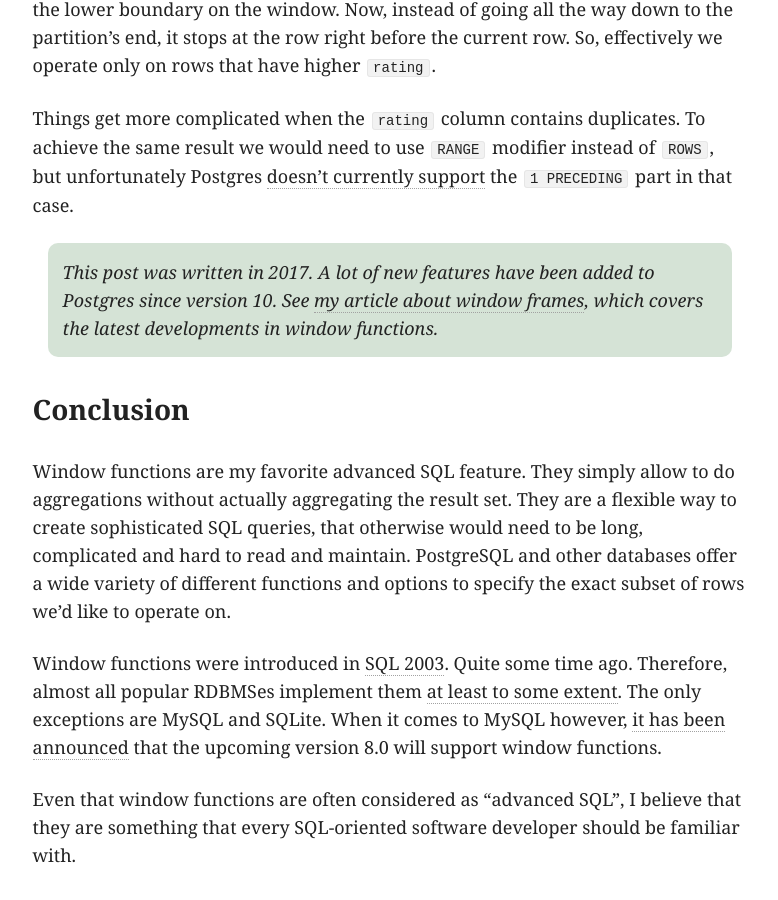
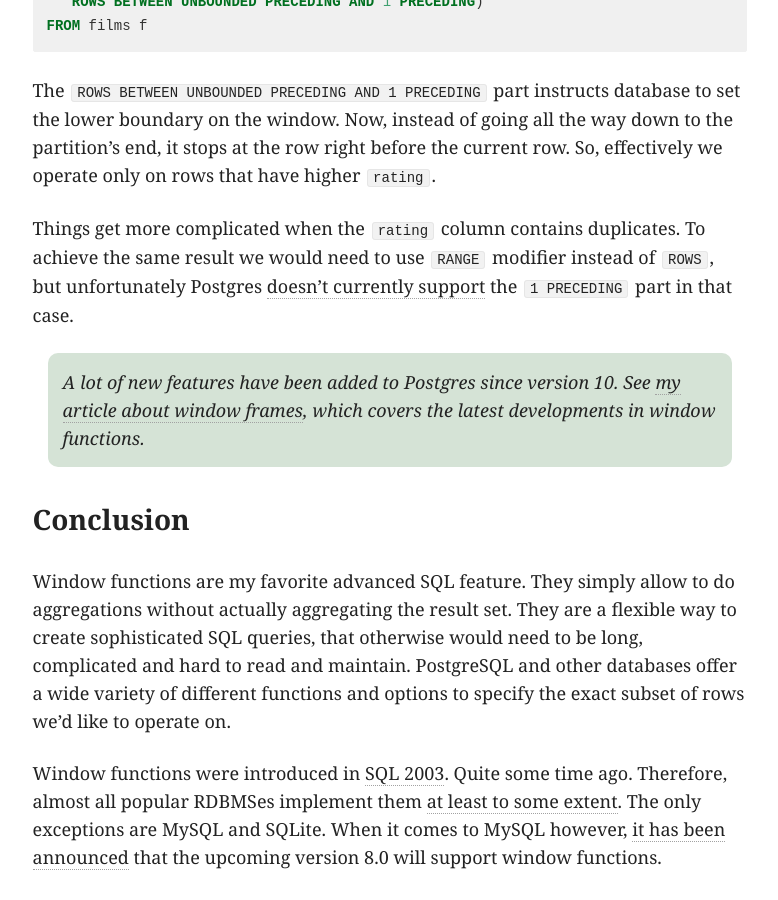
Before and after one commit to mjkonarski/mjkonarski.github.io, a Jekyll site: the page built from _posts/2017-11-10-advanced-sql-window-functions.md, in a window 1280 px wide and 900 px high, scrolled down 7415 px. Shown: the whole window, without its empty margins (347-1125 px from the left). Built offline with Jekyll 4.4.1, drawn with Linux system fonts in a browser that asks for light colours; nearby versions of some CDN libraries; comment, search, counter and statistics services are not loaded; some of the changed text lies outside the part shown.

Commit message:
More infoboxes.

```diff
--- a/_posts/2017-11-10-advanced-sql-window-functions.md
+++ b/_posts/2017-11-10-advanced-sql-window-functions.md
@@ -10,6 +10,10 @@
 The first feature that I’d like to present is **window functions**.
 
 In this article I'll be using PostgreSQL 10, because it's the most feature-rich open source database available. Version 10 [has been just released](https://www.postgresql.org/about/news/1786/), but window functions have been available since 8.4, so any modern version will be fine.
+
+<div class="infobox" markdown="block">
+This post was written in 2017, but everything it describes works in later versions of Postgres.
+</div>
 
 ### Problem
 
@@ -177,7 +181,7 @@
 Things get more complicated when the `rating` column contains duplicates. To achieve the same result we would need to use `RANGE` modifier instead of `ROWS`, but unfortunately Postgres [doesn't currently support](https://sonra.io/2017/09/15/window-functions-vendor-functionality-comparison/) the `1 PRECEDING` part in that case.
 
 <div class="infobox" markdown="block">
-This post was written in 2017. A lot of new features have been added to Postgres since version 10. See [my article about window frames](/advances-sql-window-frames/), which covers the latest developments in window functions.
+A lot of new features have been added to Postgres since version 10. See [my article about window frames](/advances-sql-window-frames/), which covers the latest developments in window functions.
 <!-- You can also check out my [post about Common Table Expressions](http://localhost:4000/advanced-sql-cte/). -->
 </div>
 
```
Also changed, not shown: _posts/2018-01-25-advanced-sql-cte.md (+4 -0 lines), _posts/2019-09-16-advances-sql-window-frames.md (+4 -0 lines).
